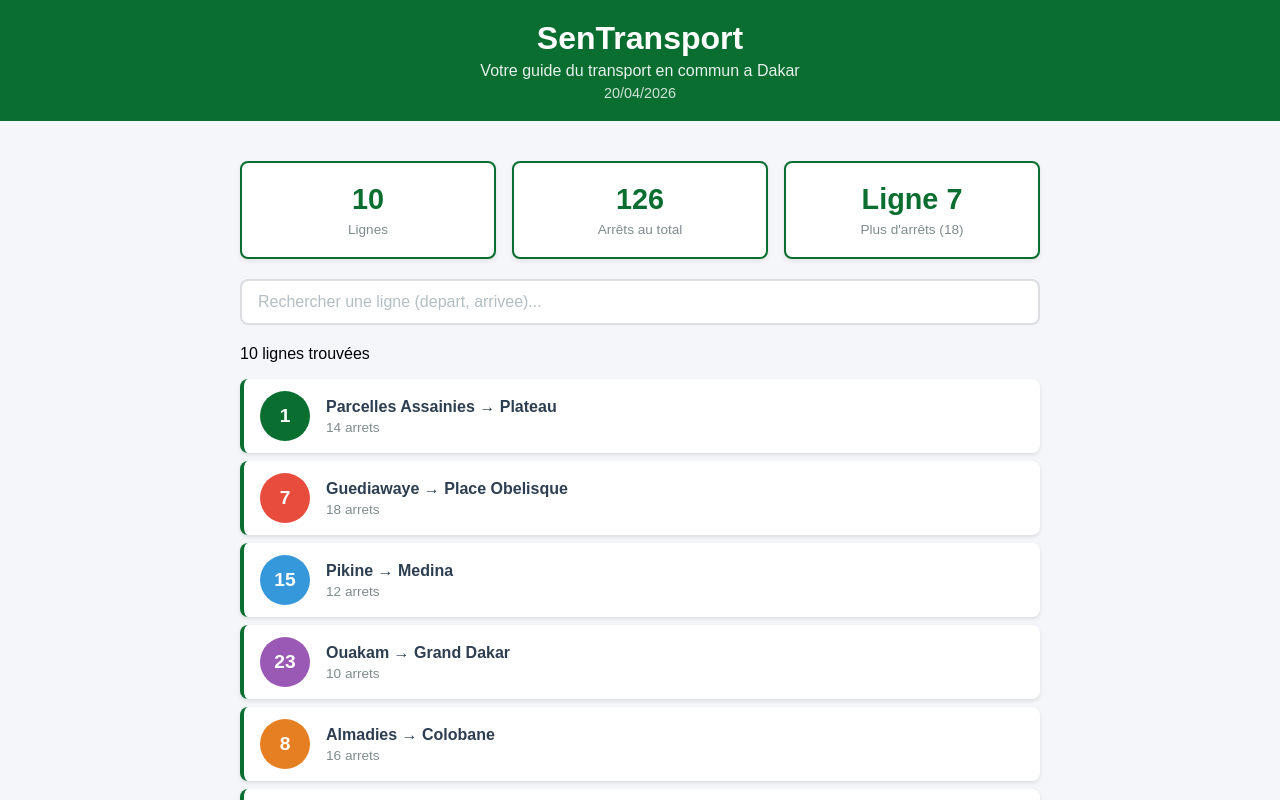
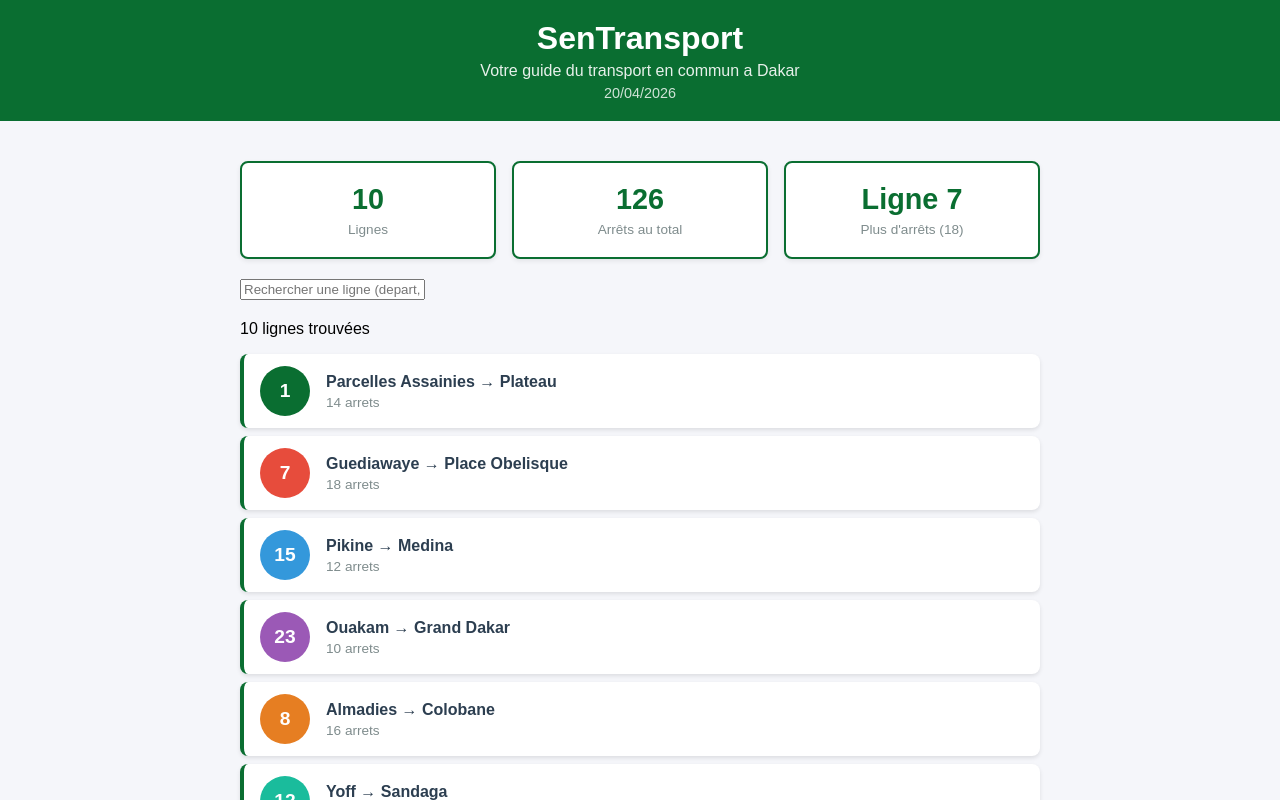
Before and after one commit to seckf7942-collab/sentransport, a React (Create React App) app: page / in a window 1280 px wide. Shown: the top 800 px of the page. Built offline with nearby package versions, Linux system fonts and the light colour scheme.

Commit message:
Lab 3 : exercices effacer, aucun resultat et compteur

```diff
--- a/src/App.css
+++ b/src/App.css
@@ -35,3 +35,13 @@
     margin-right: 12px;
   }
 }
+.aucun-resultat {
+  text-align: center;
+  padding: 40px;
+  color: #7f8c8d;
+  font-size: 1rem;
+  background: white;
+  border-radius: 8px;
+  border: 2px dashed #dcdde1;
+  margin-top: 10px;
+}
--- a/src/App.js
+++ b/src/App.js
@@ -10,6 +10,7 @@ import StatReseau from './StatReseau';
 function App() {
   const [recherche, setRecherche] = useState("");
   const [ligneSelectionnee, setLigneSelectionnee] = useState(null);
+  const [nbRecherches, setNbRecherches] = useState(0);
 
   const lignes = [
     { id: 1, numero: "1", depart: "Parcelles Assainies", arrivee: "Plateau", arrets: 14, couleur: "#0a6e31",
@@ -53,10 +54,27 @@ function App() {
       <Header />
       <main className="contenu">
         <StatReseau lignes={lignes} />
-        <Recherche valeur={recherche} onChange={setRecherche} />
-        <p className="resultat-recherche">
-          {lignesFiltrees.length} ligne{lignesFiltrees.length > 1 ? 's' : ''} trouvée{lignesFiltrees.length > 1 ? 's' : ''}
-        </p>
+        {nbRecherches > 0 && (
+          <p className="compteur-recherche">
+            Vous avez effectué {nbRecherches} recherche{nbRecherches > 1 ? 's' : ''}
+          </p>
+        )}
+        <Recherche
+          valeur={recherche}
+          onChange={(valeur) => {
+            setRecherche(valeur);
+            setNbRecherches(nb => nb + 1);
+          }}
+        />
+        {lignesFiltrees.length === 0 ? (
+          <div className="aucun-resultat">
+            <p>Aucune ligne trouvée pour "<strong>{recherche}</strong>"</p>
+          </div>
+        ) : (
+          <p className="resultat-recherche">
+            {lignesFiltrees.length} ligne{lignesFiltrees.length > 1 ? 's' : ''} trouvée{lignesFiltrees.length > 1 ? 's' : ''}
+          </p>
+        )}
         {lignesFiltrees.map(ligne => (
           <LigneBus
             key={ligne.id}
--- a/src/Recherche.css
+++ b/src/Recherche.css
@@ -1,22 +1,23 @@
 .recherche {
+  position: relative;
   margin-bottom: 20px;
+  display: flex;
+  gap: 10px;
+  align-items: center;
 }
 
-.recherche-input {
-  width: 100%;
+.recherche-effacer {
   padding: 12px 16px;
-  font-size: 1rem;
-  border: 2px solid #dcdde1;
+  background-color: #e74c3c;
+  color: white;
+  border: none;
   border-radius: 8px;
-  outline: none;
-  box-sizing: border-box;
-  transition: border-color 0.2s;
+  cursor: pointer;
+  font-size: 0.9rem;
+  white-space: nowrap;
+  transition: background-color 0.2s;
 }
 
-.recherche-input:focus {
-  border-color: #0a6e31;
+.recherche-effacer:hover {
+  background-color: #c0392b;
 }
-
-.recherche-input::placeholder {
-  color: #b2bec3;
-}
--- a/src/Recherche.js
+++ b/src/Recherche.js
@@ -10,6 +10,14 @@ function Recherche({ valeur, onChange }) {
         value={valeur}
         onChange={e => onChange(e.target.value)}
       />
+      {valeur && (
+        <button
+          className="recherche-effacer"
+          onClick={() => onChange("")}
+        >
+          Effacer
+        </button>
+      )}
     </div>
   );
 }
```
